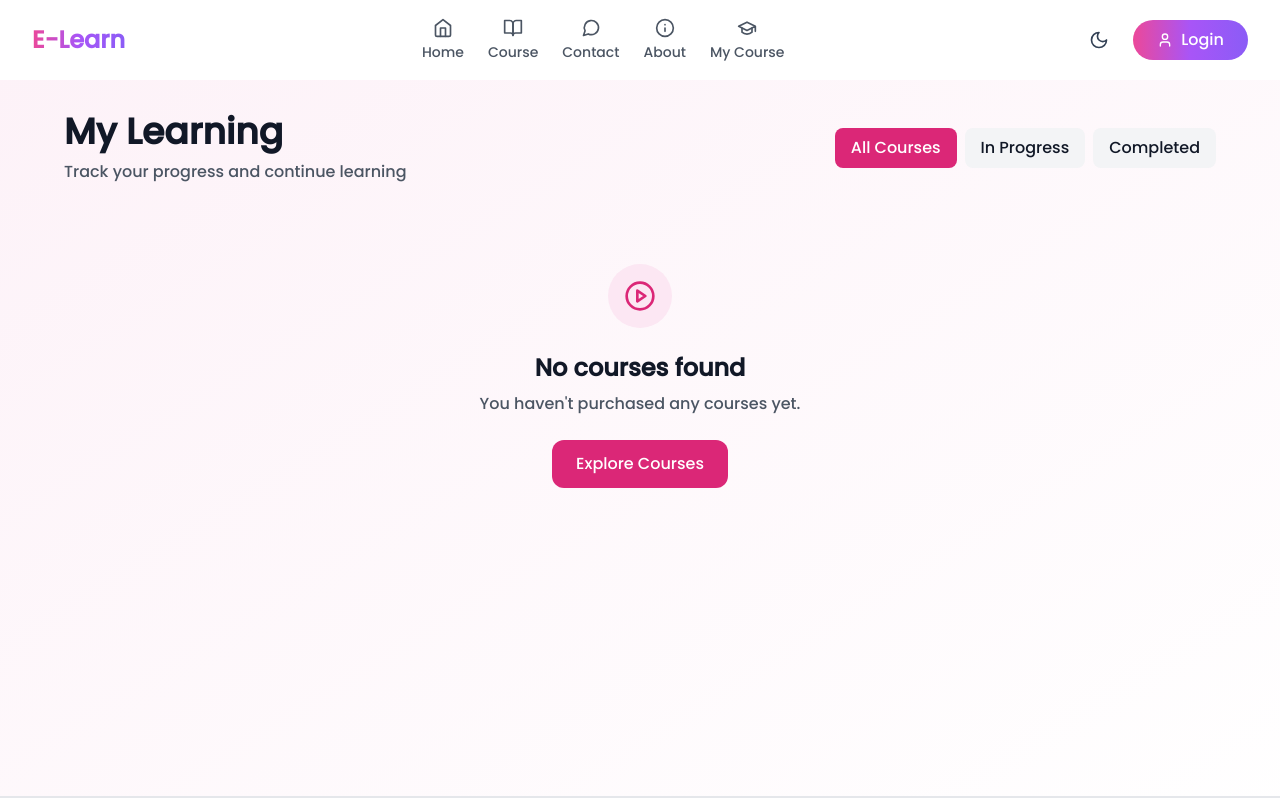
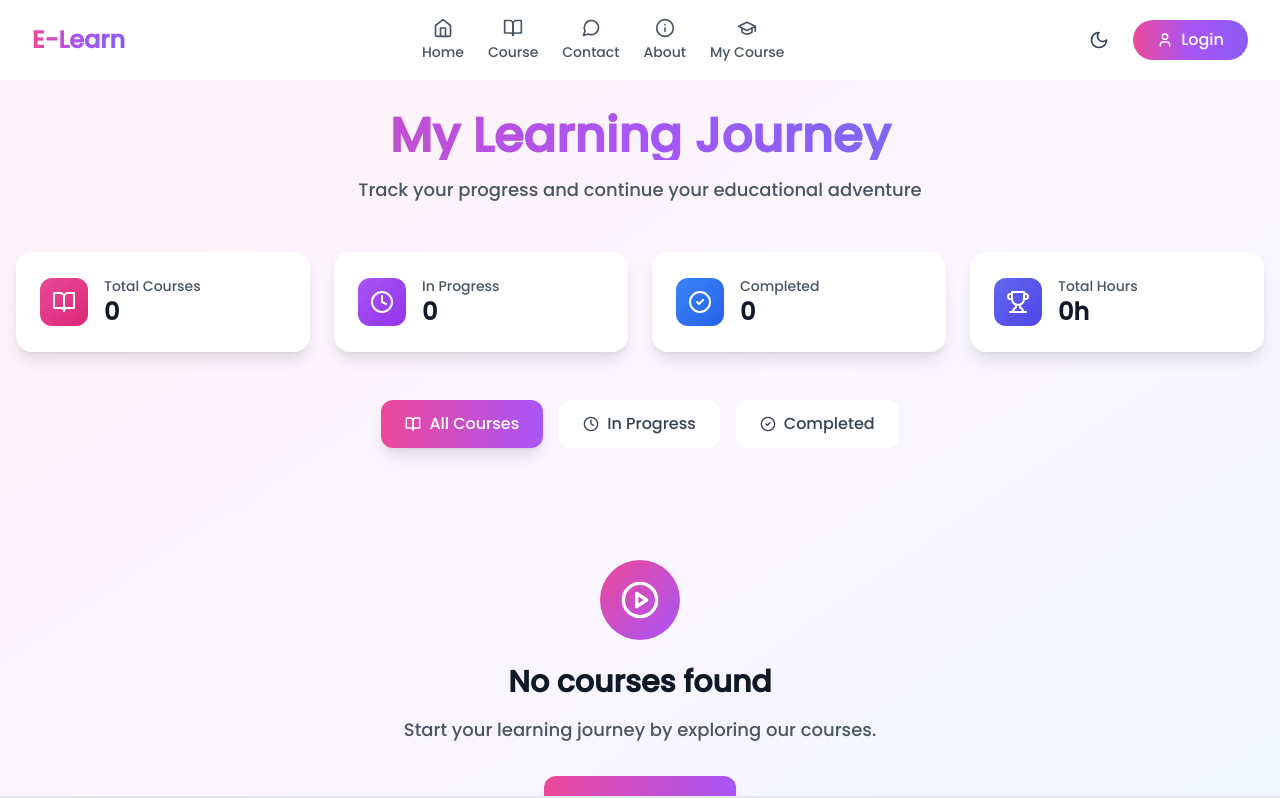
Before and after one commit to amitsingh2003/Course-selling-platform, a React (Vite) app in the folder frontend/: page /my-courses in a window 1280 px wide. Shown: the top 798 px of the page. Built offline with nearby package versions, Linux system fonts and the light colour scheme.

Commit message:
my-course section

```diff
--- a/frontend/src/component/YourCourse.jsx
+++ b/frontend/src/component/YourCourse.jsx
@@ -1,21 +1,40 @@
 import React, { useState, useEffect } from "react";
 import { useNavigate } from "react-router-dom";
-import { PlayCircle, Award, Clock, BarChart } from "lucide-react";
+import {
+  PlayCircle,
+  Award,
+  Clock,
+  BarChart,
+  BookOpen,
+  Star,
+  Calendar,
+  CheckCircle2,
+  Trophy,
+} from "lucide-react";
+import { motion, AnimatePresence } from "framer-motion";
 import Nav from "./Nav";
 import Footer from "./Footer";
 
 const YourCourse = () => {
   const navigate = useNavigate();
   const [courses, setCourses] = useState([]);
-  const [filter, setFilter] = useState("all"); // all, inProgress, completed
+  const [filter, setFilter] = useState("all");
+  const [showStats, setShowStats] = useState(true);
 
   useEffect(() => {
-    // Get purchased courses from localStorage (replace with your backend call)
     const purchasedCourses = JSON.parse(
       localStorage.getItem("purchasedCourses") || "[]"
     );
     setCourses(purchasedCourses);
   }, []);
+
+  const stats = {
+    totalCourses: courses.length,
+    inProgress: courses.filter((c) => c.progress > 0 && c.progress < 100)
+      .length,
+    completed: courses.filter((c) => c.progress === 100).length,
+    totalHours: courses.reduce((acc, curr) => acc + (curr.duration || 8), 0),
+  };
 
   const filteredCourses = courses.filter((course) => {
     if (filter === "inProgress")
@@ -26,89 +45,161 @@ const YourCourse = () => {
 
   return (
     <>
-    <Nav></Nav>
-    <div className="min-h-screen bg-gradient-to-br from-pink-50 to-white dark:from-gray-900 dark:to-gray-800 py-12 mt-16">
+      <Nav />
+      <div
+        className="min-h-screen bg-gradient-to-br from-pink-50 via-purple-50 to-blue-50
+                      dark:from-gray-900 dark:via-gray-800 dark:to-gray-900 py-12 mt-16
+                      transition-colors duration-500"
+      >
         <div className="container mx-auto px-4">
-        <div className="max-w-6xl mx-auto">
-          {/* Header */}
-          <div className="flex flex-col md:flex-row items-start md:items-center justify-between mb-8">
-            <div>
-              <h1 className="text-4xl font-bold text-gray-900 dark:text-white mb-2">
-                My Learning
+          <div className="max-w-7xl mx-auto">
+            {/* Header Section */}
+            <motion.div
+              initial={{ opacity: 0, y: -20 }}
+              animate={{ opacity: 1, y: 0 }}
+              className="text-center mb-12"
+            >
+              <h1
+                className="text-5xl font-bold mb-4 bg-clip-text text-transparent
+                           bg-gradient-to-r from-pink-500 via-purple-500 to-blue-500
+                           animate-gradient"
+              >
+                My Learning Journey
               </h1>
-              <p className="text-gray-600 dark:text-gray-300">
-                Track your progress and continue learning
+              <p className="text-gray-600 dark:text-gray-300 text-lg">
+                Track your progress and continue your educational adventure
               </p>
-            </div>
+            </motion.div>
 
-            {/* Filter Buttons */}
-            <div className="flex gap-2 mt-4 md:mt-0">
-              <button
+            {/* Stats Section */}
+            <AnimatePresence>
+              {showStats && (
+                <motion.div
+                  initial={{ opacity: 0, height: 0 }}
+                  animate={{ opacity: 1, height: "auto" }}
+                  exit={{ opacity: 0, height: 0 }}
+                  className="grid grid-cols-1 md:grid-cols-2 lg:grid-cols-4 gap-6 mb-12"
+                >
+                  <StatsCard
+                    icon={<BookOpen className="w-6 h-6" />}
+                    title="Total Courses"
+                    value={stats.totalCourses}
+                    color="from-pink-500 to-pink-600"
+                  />
+                  <StatsCard
+                    icon={<Clock className="w-6 h-6" />}
+                    title="In Progress"
+                    value={stats.inProgress}
+                    color="from-purple-500 to-purple-600"
+                  />
+                  <StatsCard
+                    icon={<CheckCircle2 className="w-6 h-6" />}
+                    title="Completed"
+                    value={stats.completed}
+                    color="from-blue-500 to-blue-600"
+                  />
+                  <StatsCard
+                    icon={<Trophy className="w-6 h-6" />}
+                    title="Total Hours"
+                    value={`${stats.totalHours}h`}
+                    color="from-indigo-500 to-indigo-600"
+                  />
+                </motion.div>
+              )}
+            </AnimatePresence>
+
+            {/* Filter Section */}
+            <div className="flex flex-wrap gap-4 justify-center mb-12">
+              <FilterButton
+                active={filter === "all"}
                 onClick={() => setFilter("all")}
-                className={`px-4 py-2 rounded-lg font-medium transition-colors duration-200 ${
-                  filter === "all"
-                    ? "bg-pink-600 text-white"
-                    : "bg-gray-100 dark:bg-gray-700 text-gray-900 dark:text-white hover:bg-gray-200 dark:hover:bg-gray-600"
-                }`}
-              >
-                All Courses
-              </button>
-              <button
+                icon={<BookOpen className="w-4 h-4" />}
+                label="All Courses"
+              />
+              <FilterButton
+                active={filter === "inProgress"}
                 onClick={() => setFilter("inProgress")}
-                className={`px-4 py-2 rounded-lg font-medium transition-colors duration-200 ${
-                  filter === "inProgress"
-                    ? "bg-pink-600 text-white"
-                    : "bg-gray-100 dark:bg-gray-700 text-gray-900 dark:text-white hover:bg-gray-200 dark:hover:bg-gray-600"
-                }`}
-              >
-                In Progress
-              </button>
-              <button
+                icon={<Clock className="w-4 h-4" />}
+                label="In Progress"
+              />
+              <FilterButton
+                active={filter === "completed"}
                 onClick={() => setFilter("completed")}
-                className={`px-4 py-2 rounded-lg font-medium transition-colors duration-200 ${
-                  filter === "completed"
-                    ? "bg-pink-600 text-white"
-                    : "bg-gray-100 dark:bg-gray-700 text-gray-900 dark:text-white hover:bg-gray-200 dark:hover:bg-gray-600"
-                }`}
-              >
-                Completed
-              </button>
-            </div>
+                icon={<CheckCircle2 className="w-4 h-4" />}
+                label="Completed"
+              />
             </div>
 
             {/* Course Grid */}
             {filteredCourses.length > 0 ? (
-            <div className="grid grid-cols-1 md:grid-cols-2 lg:grid-cols-3 gap-6">
-              {filteredCourses.map((course) => (
+              <motion.div
+                layout
+                className="grid grid-cols-1 md:grid-cols-2 lg:grid-cols-3 gap-8"
+              >
+                {filteredCourses.map((course, index) => (
+                  <motion.div
+                    key={course.id}
+                    initial={{ opacity: 0, y: 20 }}
+                    animate={{ opacity: 1, y: 0 }}
+                    transition={{ delay: index * 0.1 }}
+                    className="group"
+                  >
                     <div
-                  key={course.id}
-                  className="bg-white dark:bg-gray-800 rounded-2xl shadow-xl overflow-hidden hover:shadow-2xl transition-shadow duration-300"
+                      className="bg-white dark:bg-gray-800 rounded-2xl shadow-lg hover:shadow-2xl
+                                  transform hover:-translate-y-2 transition-all duration-300"
                     >
-                  <div className="relative">
+                      <div className="relative overflow-hidden">
                         <img
                           src={course.image}
                           alt={course.name}
-                      className="w-full h-48 object-cover"
+                          className="w-full h-48 object-cover transform group-hover:scale-110 transition-transform duration-300"
                         />
-                    <div className="absolute inset-0 bg-gradient-to-t from-black/60 to-transparent">
-                      <div className="absolute bottom-4 left-4">
-                        <div className="text-white flex items-center gap-2">
+                        <div className="absolute inset-0 bg-gradient-to-t from-black/70 to-transparent">
+                          <div className="absolute bottom-4 left-4 right-4">
+                            <div className="flex justify-between items-center text-white">
+                              <div className="flex items-center gap-2">
                                 <Clock className="w-4 h-4" />
-                          <span className="text-sm">
+                                <span className="text-sm font-medium">
                                   {course.duration || "8 weeks"}
                                 </span>
+                              </div>
+                              <div className="flex items-center gap-2">
+                                <Calendar className="w-4 h-4" />
+                                <span className="text-sm font-medium">
+                                  {course.startDate || "Flexible"}
+                                </span>
+                              </div>
                             </div>
                           </div>
                         </div>
                       </div>
 
                       <div className="p-6">
-                    <h3 className="text-xl font-bold text-gray-900 dark:text-white mb-2">
+                        <div className="flex items-center justify-between mb-3">
+                          <span
+                            className="px-3 py-1 text-xs font-medium text-pink-600 bg-pink-100
+                                         dark:text-pink-400 dark:bg-pink-900/30 rounded-full"
+                          >
+                            {course.category || "Development"}
+                          </span>
+                          <div className="flex items-center gap-1">
+                            <Star className="w-4 h-4 text-yellow-400" />
+                            <span className="text-sm font-medium text-gray-600 dark:text-gray-300">
+                              {course.rating || "4.8"}
+                            </span>
+                          </div>
+                        </div>
+
+                        <h3
+                          className="text-xl font-bold text-gray-900 dark:text-white mb-3
+                                     line-clamp-2 group-hover:text-pink-600 dark:group-hover:text-pink-400
+                                     transition-colors duration-200"
+                        >
                           {course.name}
                         </h3>
 
-                    {/* Progress Bar */}
-                    <div className="mb-4">
+                        {/* Progress Section */}
+                        <div className="mb-6">
                           <div className="flex items-center justify-between mb-2">
                             <span className="text-sm text-gray-600 dark:text-gray-400">
                               {course.progress}% Complete
@@ -121,21 +212,33 @@ const YourCourse = () => {
                             )}
                           </div>
                           <div className="w-full h-2 bg-gray-100 dark:bg-gray-700 rounded-full overflow-hidden">
-                        <div
-                          className="h-full bg-pink-600 rounded-full transition-all duration-300"
-                          style={{ width: `${course.progress}%` }}
+                            <motion.div
+                              initial={{ width: 0 }}
+                              animate={{ width: `${course.progress}%` }}
+                              transition={{ duration: 1, ease: "easeOut" }}
+                              className="h-full bg-gradient-to-r from-pink-500 to-purple-500 rounded-full"
                             />
                           </div>
                         </div>
 
                         {/* Course Stats */}
-                    <div className="flex items-center gap-4 mb-6 text-sm text-gray-600 dark:text-gray-400">
-                      <div className="flex items-center gap-1">
-                        <PlayCircle className="w-4 h-4" />
+                        <div className="grid grid-cols-2 gap-4 mb-6 text-sm text-gray-600 dark:text-gray-400">
+                          <div className="flex items-center gap-2">
+                            <div
+                              className="w-8 h-8 rounded-lg bg-pink-100 dark:bg-pink-900/30
+                                          flex items-center justify-center"
+                            >
+                              <PlayCircle className="w-4 h-4 text-pink-600 dark:text-pink-400" />
+                            </div>
                             <span>{course.lessons || "12"} lessons</span>
                           </div>
-                      <div className="flex items-center gap-1">
-                        <BarChart className="w-4 h-4" />
+                          <div className="flex items-center gap-2">
+                            <div
+                              className="w-8 h-8 rounded-lg bg-purple-100 dark:bg-purple-900/30
+                                          flex items-center justify-center"
+                            >
+                              <BarChart className="w-4 h-4 text-purple-600 dark:text-purple-400" />
+                            </div>
                             <span>{course.level || "Beginner"}</span>
                           </div>
                         </div>
@@ -144,16 +247,19 @@ const YourCourse = () => {
                         <div className="flex gap-3">
                           <button
                             onClick={() => navigate(`/course/${course.id}`)}
-                        className="flex-1 bg-pink-600 hover:bg-pink-700 text-white font-medium py-2 rounded-lg transition-colors duration-200"
+                            className="flex-1 bg-gradient-to-r from-pink-500 to-purple-500 hover:from-pink-600
+                                     hover:to-purple-600 text-white font-medium py-2.5 px-4 rounded-xl
+                                     transform hover:scale-105 transition-all duration-200 shadow-lg
+                                     hover:shadow-pink-500/25"
                           >
                             {course.progress === 0
                               ? "Start Course"
                               : "Continue Learning"}
                           </button>
-                      {course.progress === 100 && !course.certificateEarned && (
+                          {course.progress === 100 &&
+                            !course.certificateEarned && (
                               <button
                                 onClick={() => {
-                            // Handle certificate claim
                                   const updatedCourses = courses.map((c) =>
                                     c.id === course.id
                                       ? { ...c, certificateEarned: true }
@@ -165,7 +271,10 @@ const YourCourse = () => {
                                     JSON.stringify(updatedCourses)
                                   );
                                 }}
-                          className="flex items-center gap-2 bg-green-600 hover:bg-green-700 text-white font-medium px-4 py-2 rounded-lg transition-colors duration-200"
+                                className="flex items-center gap-2 bg-gradient-to-r from-green-500 to-emerald-500
+                                       hover:from-green-600 hover:to-emerald-600 text-white font-medium px-4
+                                       py-2.5 rounded-xl transform hover:scale-105 transition-all duration-200
+                                       shadow-lg hover:shadow-green-500/25"
                               >
                                 <Award className="w-4 h-4" />
                                 Claim Certificate
@@ -174,38 +283,92 @@ const YourCourse = () => {
                         </div>
                       </div>
                     </div>
+                  </motion.div>
                 ))}
-            </div>
+              </motion.div>
             ) : (
-            // Empty State
-            <div className="text-center py-12">
-              <div className="w-16 h-16 bg-pink-100 dark:bg-pink-900/30 rounded-full flex items-center justify-center mx-auto mb-6">
-                <PlayCircle className="w-8 h-8 text-pink-600 dark:text-pink-400" />
-              </div>
-              <h2 className="text-2xl font-bold text-gray-900 dark:text-white mb-2">
-                No courses found
-              </h2>
-              <p className="text-gray-600 dark:text-gray-400 mb-6">
-                {filter === "all"
-                  ? "You haven't purchased any courses yet."
-                  : filter === "inProgress"
-                  ? "You don't have any courses in progress."
-                  : "You haven't completed any courses yet."}
-              </p>
-              <button
-                onClick={() => navigate("/courses")}
-                className="bg-pink-600 hover:bg-pink-700 text-white font-medium px-6 py-3 rounded-xl transition-colors duration-200"
-              >
-                Explore Courses
-              </button>
-            </div>
+              <EmptyState filter={filter} navigate={navigate} />
             )}
           </div>
         </div>
       </div>
-    <Footer></Footer>
+      <Footer />
     </>
   );
 };
 
+const StatsCard = ({ icon, title, value, color }) => (
+  <motion.div
+    whileHover={{ scale: 1.02 }}
+    className="bg-white dark:bg-gray-800 rounded-2xl p-6 shadow-lg"
+  >
+    <div className="flex items-center gap-4">
+      <div
+        className={`w-12 h-12 rounded-xl bg-gradient-to-br ${color}
+                      flex items-center justify-center text-white`}
+      >
+        {icon}
+      </div>
+      <div>
+        <p className="text-gray-600 dark:text-gray-400 text-sm">{title}</p>
+        <p className="text-2xl font-bold text-gray-900 dark:text-white">
+          {value}
+        </p>
+      </div>
+    </div>
+  </motion.div>
+);
+
+const FilterButton = ({ active, onClick, icon, label }) => (
+  <motion.button
+    whileHover={{ scale: 1.05 }}
+    whileTap={{ scale: 0.95 }}
+    onClick={onClick}
+    className={`flex items-center gap-2 px-6 py-3 rounded-xl font-medium transition-all duration-200
+                ${
+                  active
+                    ? "bg-gradient-to-r from-pink-500 to-purple-500 text-white shadow-lg"
+                    : "bg-white dark:bg-gray-800 text-gray-700 dark:text-gray-300 hover:shadow-md"
+                }`}
+  >
+    {icon}
+    {label}
+  </motion.button>
+);
+
+const EmptyState = ({ filter, navigate }) => (
+  <motion.div
+    initial={{ opacity: 0, y: 20 }}
+    animate={{ opacity: 1, y: 0 }}
+    className="text-center py-16"
+  >
+    <div
+      className="w-20 h-20 bg-gradient-to-br from-pink-500 to-purple-500
+                    rounded-full flex items-center justify-center mx-auto mb-6"
+    >
+      <PlayCircle className="w-10 h-10 text-white" />
+    </div>
+    <h2 className="text-3xl font-bold text-gray-900 dark:text-white mb-4">
+      No courses found
+    </h2>
+    <p className="text-gray-600 dark:text-gray-400 text-lg mb-8">
+      {filter === "all"
+        ? "Start your learning journey by exploring our courses."
+        : filter === "inProgress"
+        ? "You don't have any courses in progress yet."
+        : "Complete your first course to see it here!"}
+    </p>
+    <motion.button
+      whileHover={{ scale: 1.05 }}
+      whileTap={{ scale: 0.95 }}
+      onClick={() => navigate("/course")}
+      className="bg-gradient-to-r from-pink-500 to-purple-500 hover:from-pink-600
+                 hover:to-purple-600 text-white font-medium px-8 py-4 rounded-xl
+                 transition-all duration-200 shadow-lg hover:shadow-pink-500/25"
+    >
+      Explore Courses
+    </motion.button>
+  </motion.div>
+);
+
 export default YourCourse;
```
Lines whose indentation alone changed are shown as unchanged.
